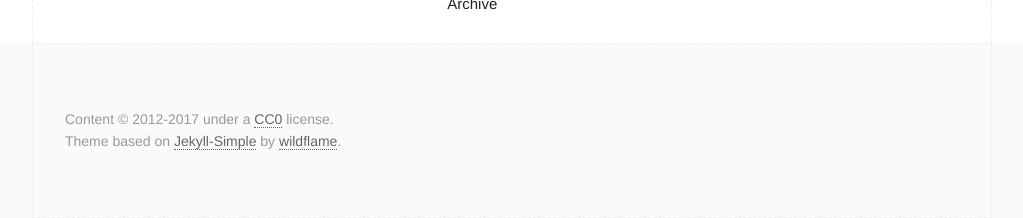
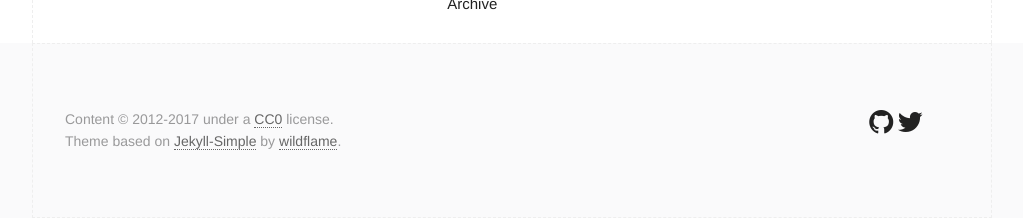
Before and after one commit to ocamllabs/ocamllabs-www, a Jekyll site: the page built from index.html, in a window 1280 px wide. Shown: the part 1079-1297 px from the top of the page, without its empty margins (128-1151 px from the left). Built offline with Jekyll 4.4.1, drawn with Linux system fonts in a browser that asks for light colours.

Commit message:
fix the twitter and github links in footer

```diff
--- a/_config.yml
+++ b/_config.yml
@@ -20,6 +20,8 @@
 baseurl: ""
 url: "https://ocamllabs.github.io/"
 logo: "origami-camel.png"
+github_username: "ocamllabs"
+twitter_username: "ocamllabs"
 
 # Build settings
 exclude:
--- a/_includes/footer.html
+++ b/_includes/footer.html
@@ -10,10 +10,10 @@
     <div class="footer right column one-half">
       <section class="small-font">
         {% if site.github_username %}
-        {% include icon-github.html username=site.github_username %}
+        <a href="https://github.com/{{site.github_username}}"><i class="fa fa-github fa-2x"></i></a>
         {% endif %}
         {% if site.twitter_username %}
-        {% include icon-twitter.html username=site.twitter_username %}
+        <a href="https://twitter.com/{{site.github_username}}"><i class="fa fa-twitter fa-2x"></i></a>
         {% endif %}
       </section>
     </div>
```
